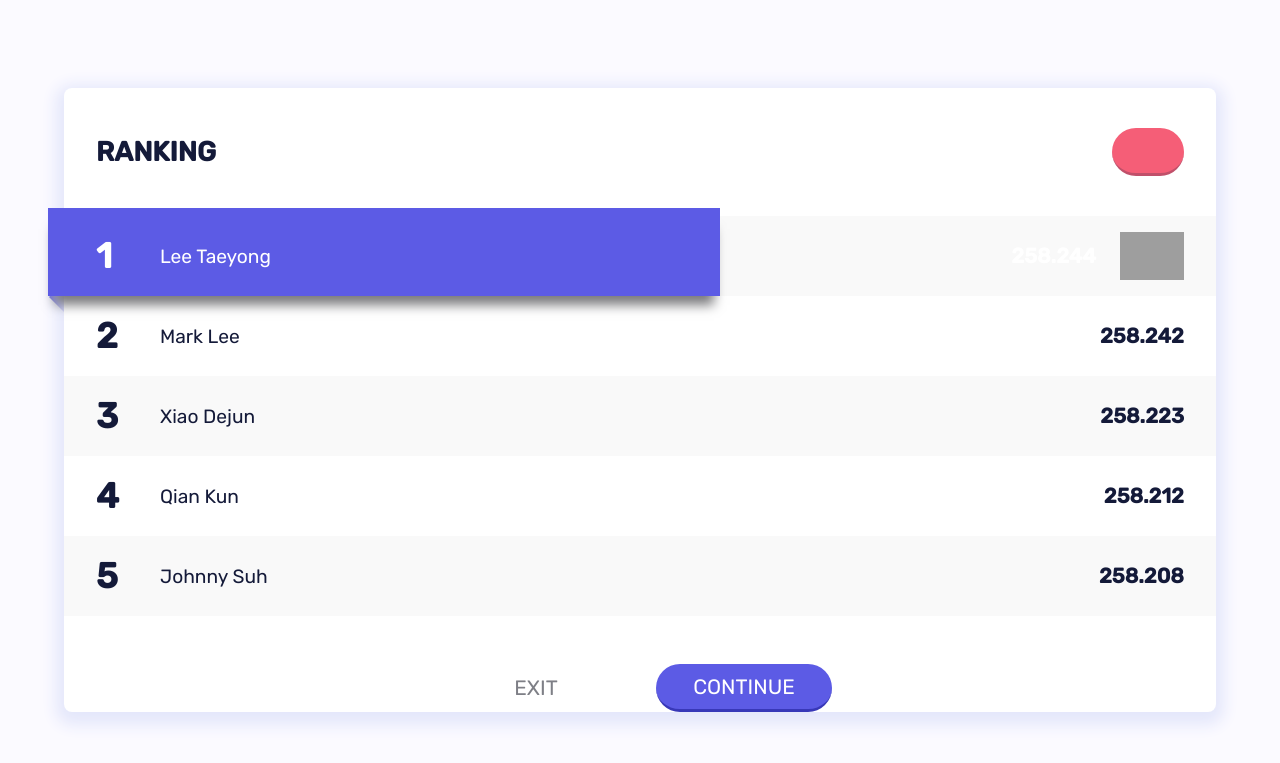
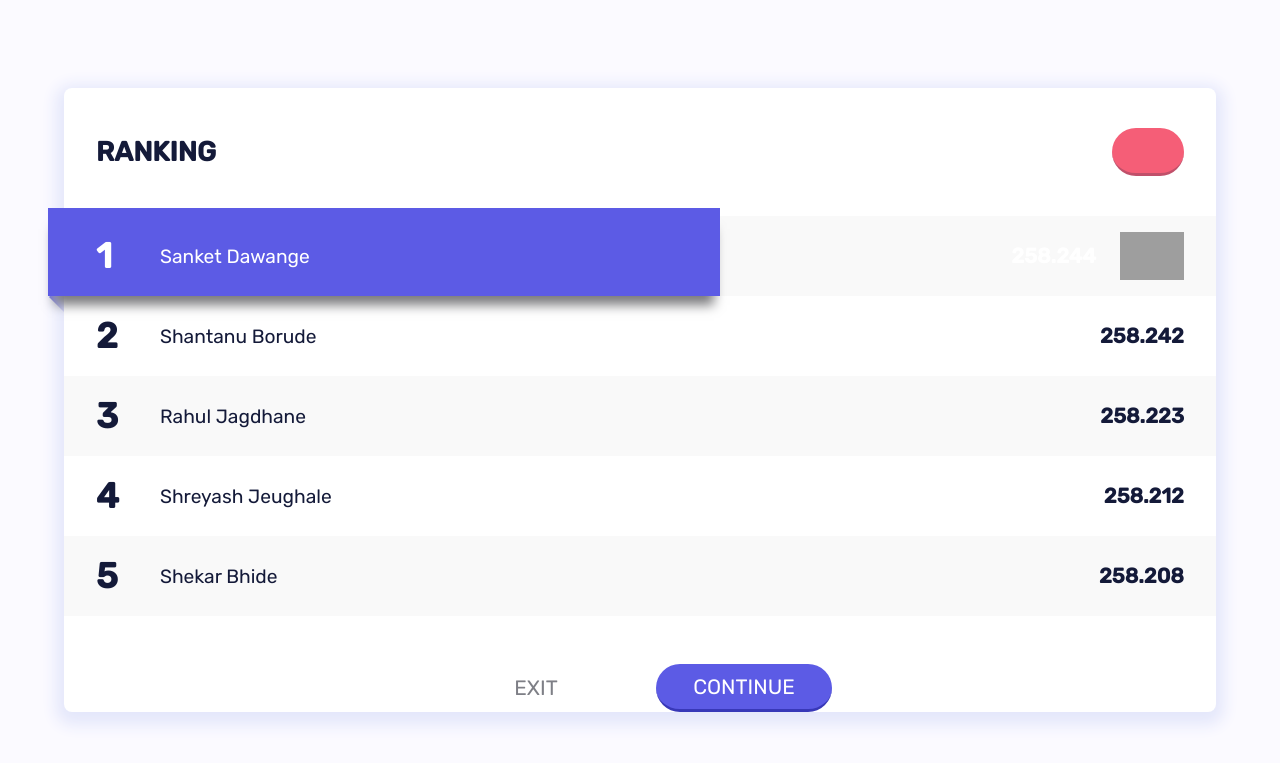
Before and after one commit to SanketDawange/web-app-gfg-hackathon, a Django app: page /leaderboard in a window 1280 px wide. Shown: the top 763 px of the page. Run offline with Django 4.2, Linux system fonts and the light colour scheme; some libraries are stand-ins or nearby versions; grey boxes are pictures that could not be loaded.

Commit message:
leaderboard added

```diff
--- a/templates/leaderboard.html
+++ b/templates/leaderboard.html
@@ -265,29 +265,29 @@
         <table>
           <tr>
             <td class="number">1</td>
-            <td class="name">Lee Taeyong</td>
+            <td class="name">Sanket Dawange</td>
             <td class="points">
               258.244 <img class="gold-medal" src="https://github.com/malunaridev/Challenges-iCodeThis/blob/master/4-leaderboard/assets/gold-medal.png?raw=true" alt="gold medal"/>
             </td>
           </tr>
           <tr>
             <td class="number">2</td>
-            <td class="name">Mark Lee</td>
+            <td class="name">Shantanu Borude</td>
             <td class="points">258.242</td>
           </tr>
           <tr>
             <td class="number">3</td>
-            <td class="name">Xiao Dejun</td>
+            <td class="name">Rahul Jagdhane</td>
             <td class="points">258.223</td>
           </tr>
           <tr>
             <td class="number">4</td>
-            <td class="name">Qian Kun</td>
+            <td class="name">Shreyash Jeughale</td>
             <td class="points">258.212</td>
           </tr>
           <tr>
             <td class="number">5</td>
-            <td class="name">Johnny Suh</td>
+            <td class="name">Shekar Bhide</td>
             <td class="points">258.208</td>
           </tr>
         </table>
```
